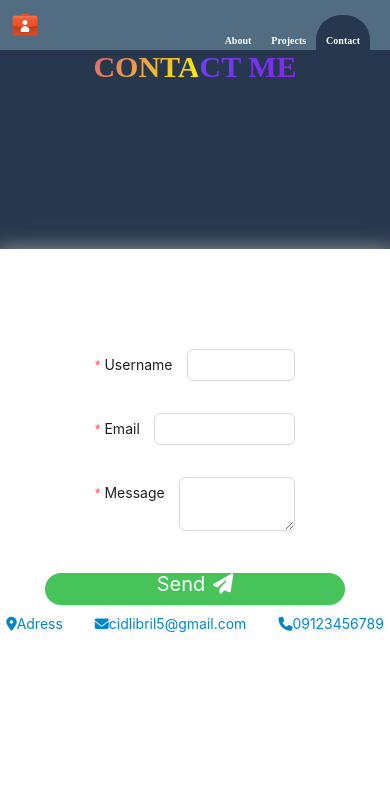
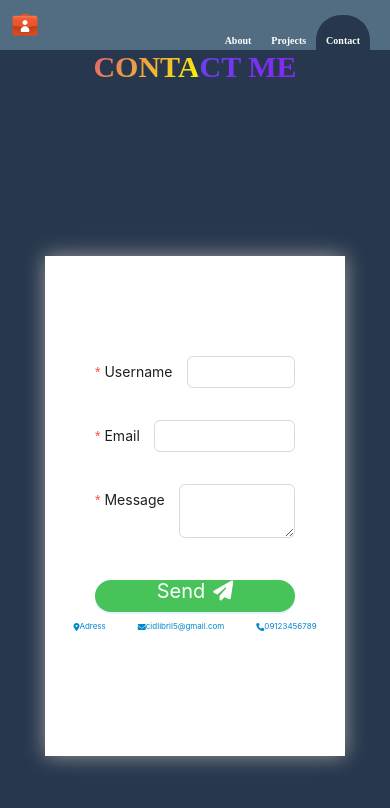
Before and after one commit to SidLD/Portfolio, a React (Create React App) app: page /contact in a window 390 px wide. Shown: the top 808 px of the page. Built offline with nearby package versions, Linux system fonts and the light colour scheme.

Commit message:
fix mobile res

```diff
--- a/src/App.css
+++ b/src/App.css
@@ -514,7 +514,7 @@ nav{
     height: 3500px !important;
   }
   .ant-form{
-    top: 35% !important;
+    top: 60% !important;
     width: 500px !important;
   }
   .ant-btn{
@@ -559,15 +559,19 @@ nav{
     height: 50px !important;
   }
   .ant-form{
-    top: 65% !important;
-    width: 400px !important;
-    height: 600px;
+    top: 60% !important;
+    width: 300px !important;
+    height: 500px;
   }
   .ant-form-item{
     width: 300px;
+
   }
   .ant-btn{
-    width: 300px !important;
+    width: 200px !important;
+  }
+  .footer p{
+    font-size: 8px;
   }
   .card{
     height: 6100px !important;
```
